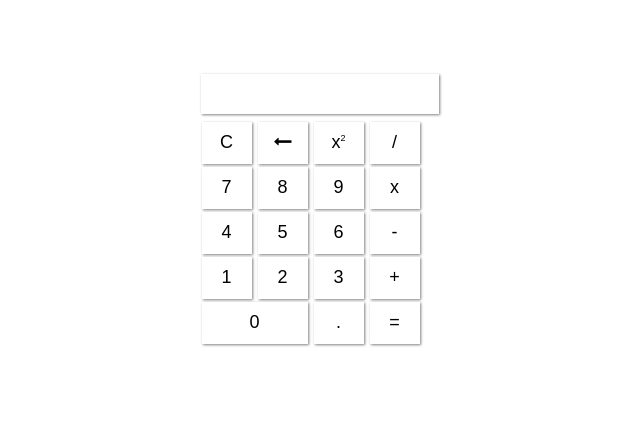
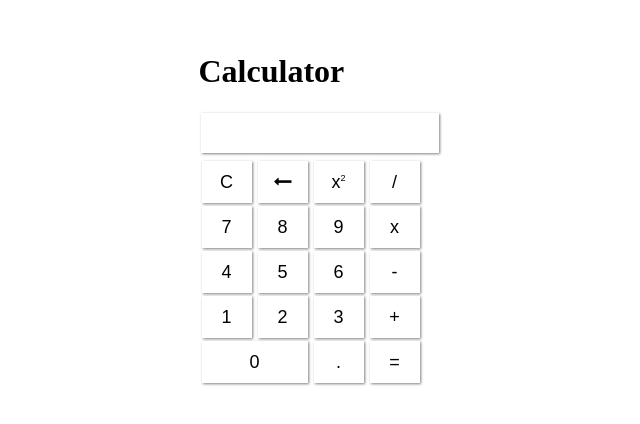
Before and after one commit to MaazJavaidSiddique/Calculator, a plain HTML site: page index.html in a window 1280 px wide. Shown: the part 200-624 px from the top of the page, without its empty margins (313-953 px from the left). Drawn offline with Linux system fonts and the light colour scheme.

Commit message:
Update heading

```diff
--- a/index.html
+++ b/index.html
@@ -12,6 +12,9 @@
 <body>
 
 <div class="main">
+    <div>
+        <h1>Calculator</h1>
+    </div>
     <div>
         <input id="result" class="result" type="text">
     </div>
```
